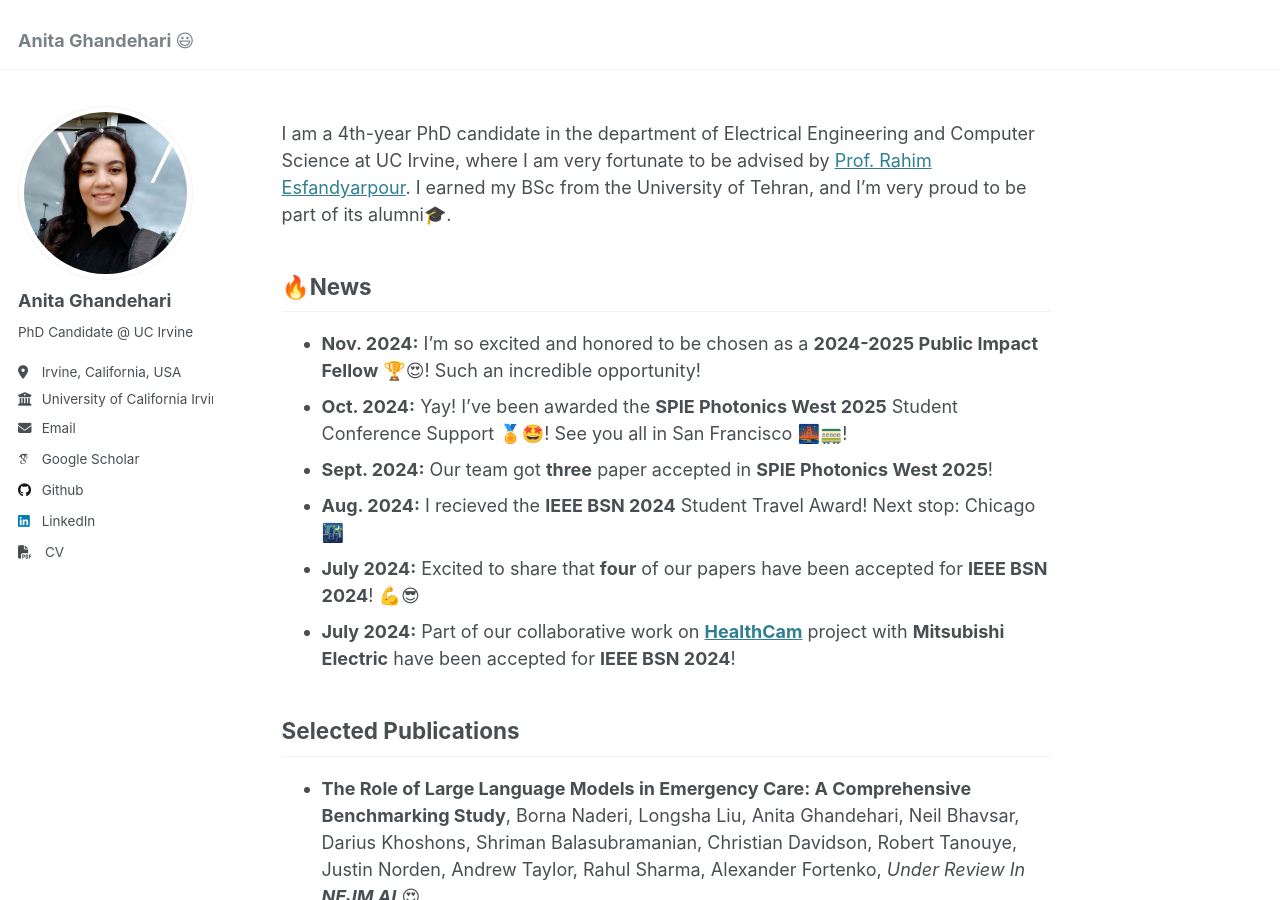
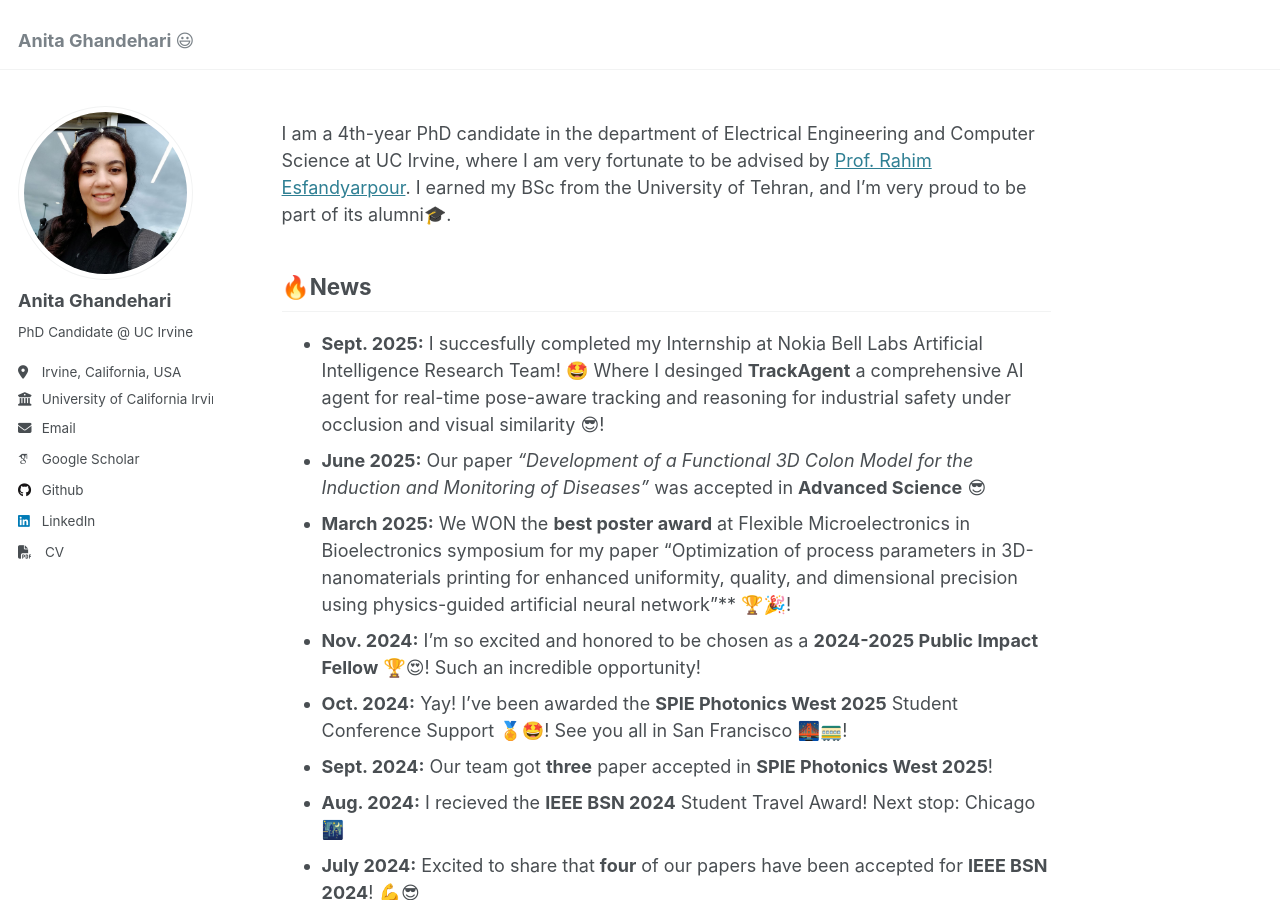
Before and after one commit to AnitaGhandehari/AnitaGhandehari.github.io, a Jekyll site: the page built from _pages/about.md, in a window 1280 px wide and 900 px high. Built offline with Jekyll 4.4.1, drawn with Linux system fonts in a browser that asks for light colours; some web fonts are replaced.

Commit message:
Revise news section with latest accomplishments
Updated news section with recent achievements and events.

```diff
--- a/_pages/about.md
+++ b/_pages/about.md
@@ -12,6 +12,9 @@ I am a 4th-year PhD candidate in the department of Electrical Engineering and Co
 
 🔥News
 ------
+- **Sept. 2025:** I succesfully completed my Internship at Nokia Bell Labs Artificial Intelligence Research Team! 🤩 Where I desinged **TrackAgent** a comprehensive AI agent for real-time pose-aware tracking and reasoning for industrial safety under occlusion and visual similarity 😎!
+- **June 2025:** Our paper *"Development of a Functional 3D Colon Model for the Induction and Monitoring of Diseases"* was accepted in **Advanced Science** 😎
+- **March 2025:** We WON the **best poster award** at Flexible Microelectronics in Bioelectronics symposium for my paper "Optimization of process parameters in 3D-nanomaterials printing for enhanced uniformity, quality, and dimensional precision using physics-guided artificial neural network"** 🏆🎉!
 - **Nov. 2024:** I’m so excited and honored to be chosen as a **2024-2025 Public Impact Fellow** 🏆😍! Such an incredible opportunity!
 - **Oct. 2024:** Yay! I’ve been awarded the **SPIE Photonics West 2025** Student Conference Support 🏅🤩! See you all in San Francisco 🌉🚃!
 - **Sept. 2024:** Our team got **three** paper accepted in **SPIE Photonics West 2025**!
```
